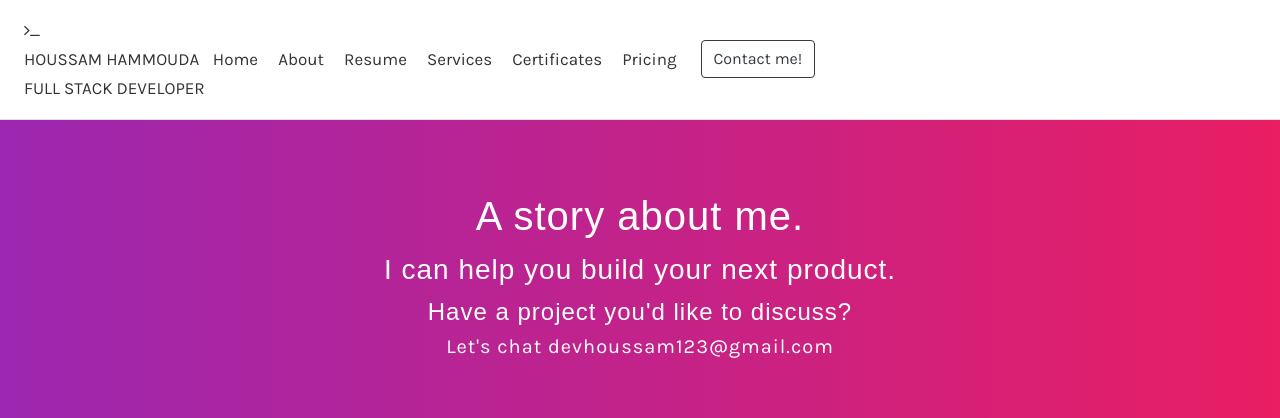
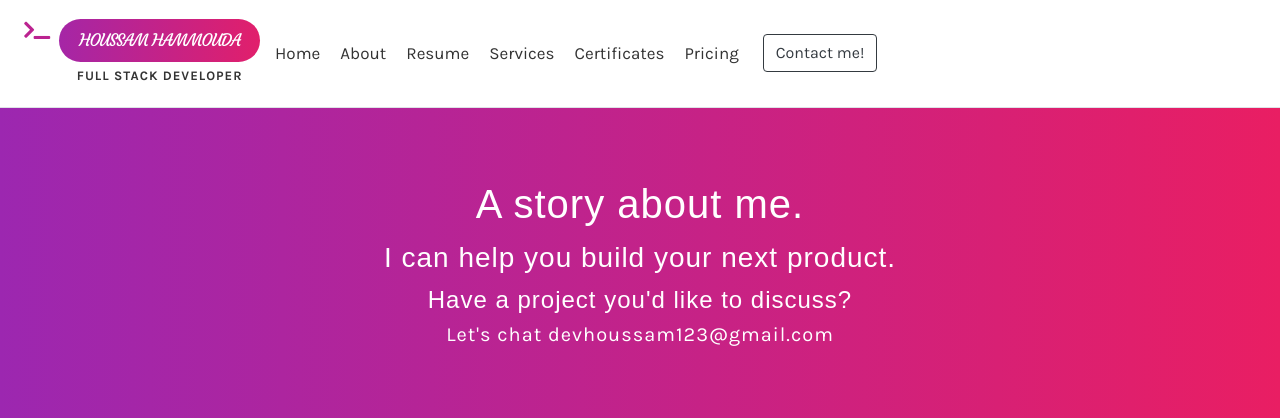
Before and after one commit to om-theme4all/om-theme4all.github.io, a PHP site: page /about.html in a window 1280 px wide. Shown: the top 418 px of the page. Run offline with PHP 8.4, Linux system fonts and the light colour scheme.

Commit message:
Update style.css

```diff
--- a/css/style.css
+++ b/css/style.css
@@ -78,6 +78,46 @@ h5.my-0.mr-md-auto.font-weight-normal {
     padding-top: 7px;
     color: #FFF;
     border-radius: 30px;
+}
+.brand {
+    width: 243px;
+}
+
+div#logo {
+    display: inline-block;
+    float: left;
+    margin-right: 10px;
+}
+
+.info {
+    display: inline-block;
+    float: left;
+    margin-top: 3px;
+}
+
+.info .name {
+    letter-spacing: -1px;
+    font-family: 'Courgette', cursive;
+    background: linear-gradient(to right, rgb(165, 38, 166), rgb(225, 31, 107));
+    padding-left: 20px;
+    padding-right: 20px;
+    padding-bottom: 7px;
+    padding-top: 7px;
+    color: #FFF;
+    border-radius: 30px;
+}
+
+.info .title {
+    font-size: 13px;
+    letter-spacing: 1px;
+    text-align: center;
+    font-weight: 600;
+}
+
+div#logo i {
+    font-size: 27px;
+    font-weight: bold;
+    color: #bb2390;
 }
 img {
     border-style: none;
```
